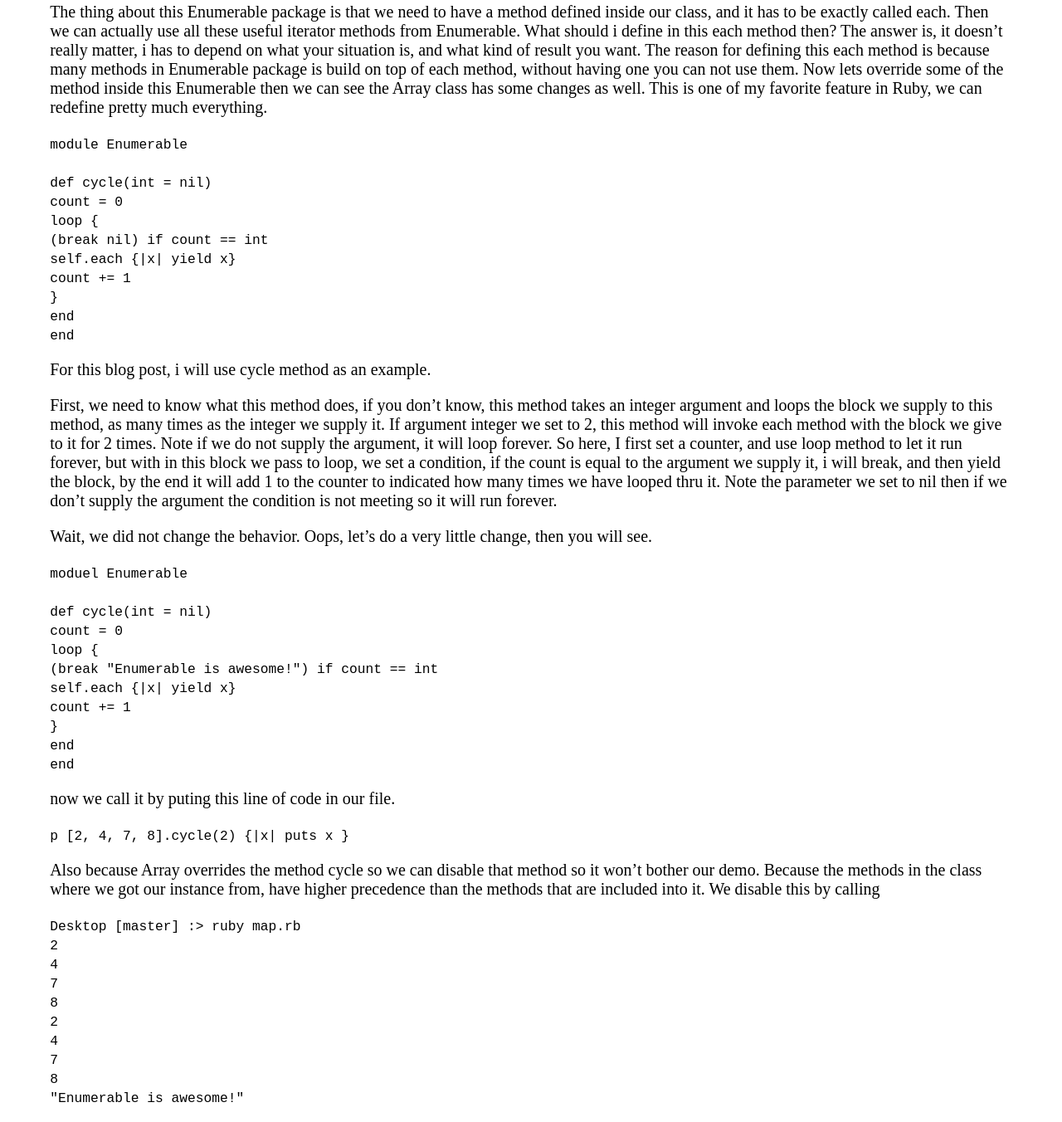
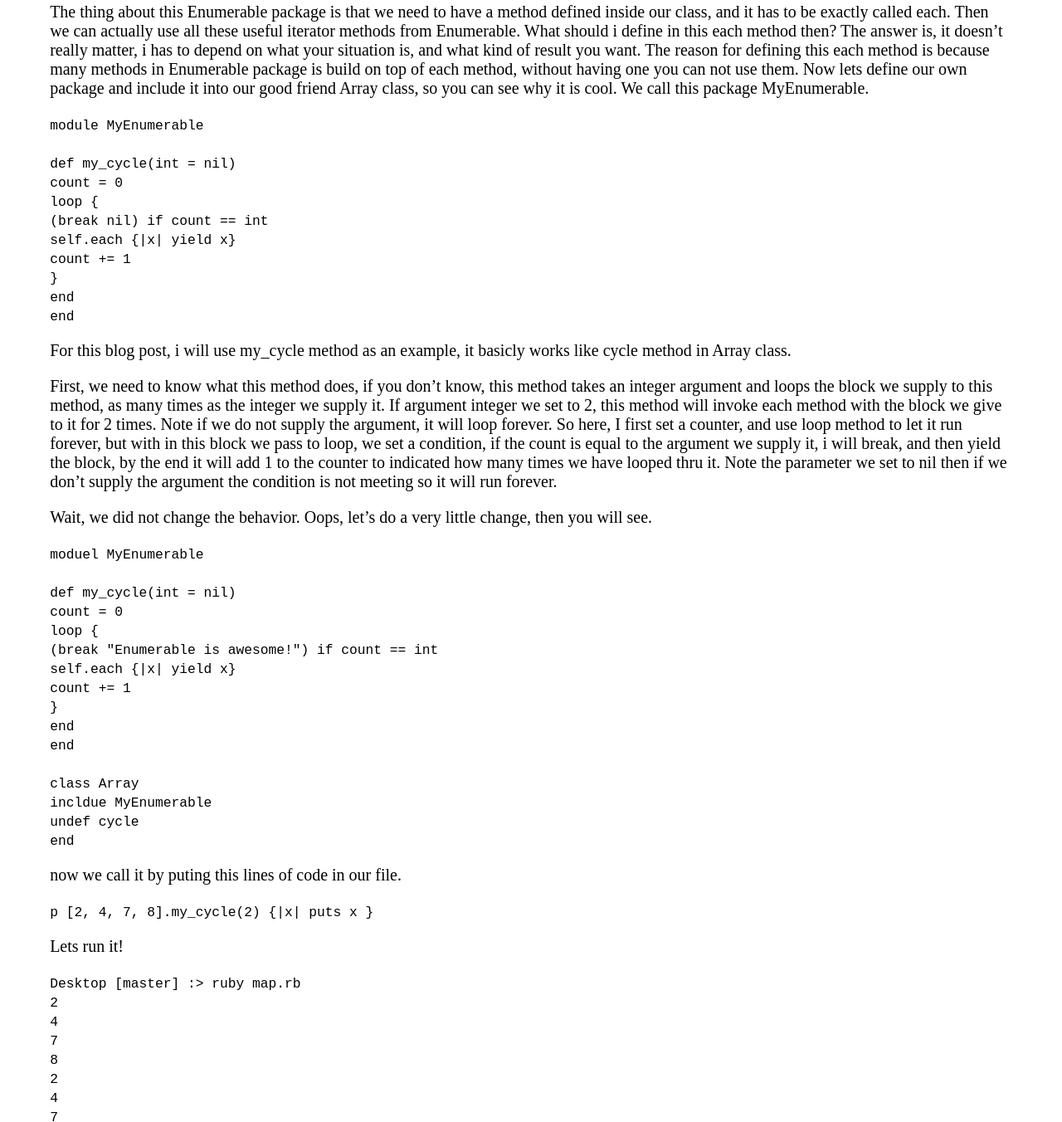
Before and after one commit to OUCHUNYU/OUCHUNYU.github.io, a plain HTML site: page blog/enumerable-methods.html in a window 1280 px wide. Shown: the part 810-2162 px from the top of the page at 83% size. Drawn offline with Linux system fonts and the light colour scheme.

Commit message:
Finish blog post

```diff
--- a/blog/enumerable-methods.html
+++ b/blog/enumerable-methods.html
@@ -41,11 +41,11 @@
 So it is awesome to call include method and include all theses methods for our own class.
 But, how do we do it?</p>
         <p>The thing about this Enumerable package is that we need to have a method defined inside our class, and it has to be exactly called each. Then we can actually use all these useful iterator methods from Enumerable. What should i define in this each method then? The answer is, it doesn’t really matter, i has to depend on what your situation is, and what kind of result you want. The reason for defining this each method is because many methods in Enumerable package is build on top of each method, without having one you can not use them.
-Now lets override some of the method inside this Enumerable then we can see the Array class has some changes as well. This is one of my favorite feature in Ruby, we can redefine pretty much everything.</p>
+Now lets define our own package and include it into our good friend Array class, so you can see why it is cool. We call this package MyEnumerable.</p>
         <code>
-module Enumerable<br>
+module MyEnumerable<br>
 <br>
-  def cycle(int = nil)<br>
+  def my_cycle(int = nil)<br>
     count = 0<br>
     loop {<br>
       (break nil) if count == int<br>
@@ -55,13 +55,13 @@ module Enumerable<br>
   end<br>
 end
         </code>
-        <p>For this blog post, i will use cycle method as an example.</p>
+        <p>For this blog post, i will use my_cycle method as an example, it basicly works like cycle method in Array class.</p>
         <p>First, we need to know what this method does, if you don’t know, this method takes an integer argument and loops the block we supply to this method, as many times as the integer we supply it. If argument integer we set to 2, this method will invoke each method with the block we give to it for 2 times. Note if we do not supply the argument, it will loop forever. So here, I first set a counter, and use loop method to let it run forever, but with in this block we pass to loop, we set a condition, if the count is equal to the argument we supply it, i will break, and then yield the block, by the end it will add 1 to the counter to indicated how many times we have looped thru it. Note the parameter we set to nil then if we don’t supply the argument the condition is not meeting so it will run forever. </p>
         <p>Wait, we did not change the behavior. Oops, let’s do a very little change, then you will see.</p>
         <code>
-moduel Enumerable<br>
+moduel MyEnumerable<br>
 <br>
-  def cycle(int = nil)<br>
+  def my_cycle(int = nil)<br>
     count = 0<br>
     loop {<br>
       (break "Enumerable is awesome!") if count == int<br>
@@ -69,22 +69,23 @@ moduel Enumerable<br>
       count += 1<br>
     }<br>
   end<br>
+end<br>
+<br>
+class Array<br>
+  incldue MyEnumerable<br>
+  undef cycle<br>
 end
         </code>
-        <p>now we call it by puting this line of code in our file. </p>
+        <p>now we call it by puting this lines of code in our file. </p>
 <code>
-p [2, 4, 7, 8].cycle(2) {|x| puts x }
+p [2, 4, 7, 8].my_cycle(2) {|x| puts x }
 </code>
 
-<p>Also because Array overrides the method cycle so we can disable that method so it won’t bother our demo. Because the methods in the class where we got our instance from, have higher precedence than the methods that are included into it. We disable this by calling
+<p>
+Lets run it!
 </p>
-<code>
-
-</code>
 
 <code>
-
-
 Desktop [master] :> ruby map.rb<br>
 2<br>
 4<br>
@@ -102,7 +103,7 @@ Desktop [master] :> ruby map.rb<br>
     </section>
 
     <div class="back-forth">
-      <a href="#">Previous</a>
+      <a href="diversity-in-tech.html">Previous</a>
       <a id="back-forth-2" href="#">Next</a>
     </div>
 
```
Also changed, not shown: blog/index.html (+4 -0 lines).
